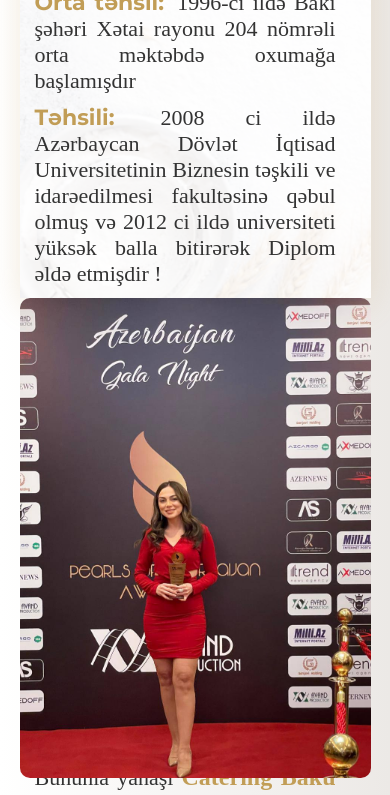
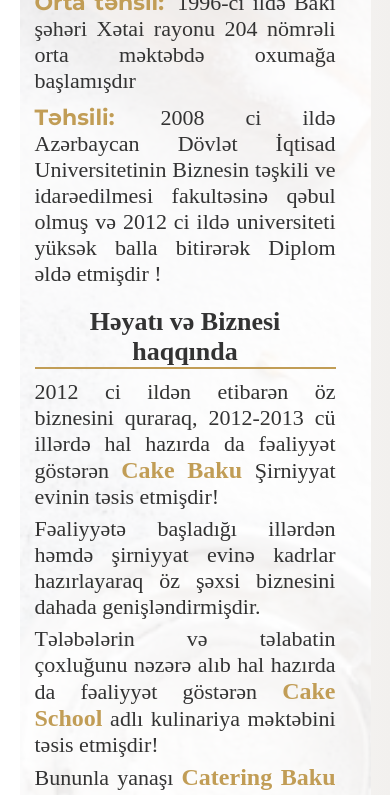
Before and after one commit to OE-org/emilya-cake-school, a React (Create React App) app: page / in a window 390 px wide. Shown: the part 1156-1951 px from the top of the page. Built offline with nearby package versions, Linux system fonts and the light colour scheme; a web font is replaced by a local one.

Commit message:
about info servizes desc fized

```diff
--- a/src/components/About.jsx
+++ b/src/components/About.jsx
@@ -62,10 +62,10 @@ const About = () => {
             slidesPerView={1}
             centeredSlides={true}
             loop={true}
-            autoplay={{
-              delay: 2500,
-              disableOnInteraction: false,
-            }}
+            // autoplay={{
+            //   delay: 2500,
+            //   disableOnInteraction: false,
+            // }}
             modules={[Autoplay]}
           >
             {aboutCarouselImgs.map((item) => {
--- a/src/styles/components/_about.scss
+++ b/src/styles/components/_about.scss
@@ -1,12 +1,12 @@
 .about {
   // background-color: #ffedc8;
-  padding-top: 50px;
+  background-color: rgba(255, 255, 255, 0.3);
+  padding: 50px 0;
   &__wrapper {
     display: flex;
     height: 600px;
     align-items: center;
-    box-shadow: 0 8px 32px 0 rgba(193, 157, 86, 0.2);
-    border-radius: 10px;
+    // box-shadow: 0 8px 32px 0 rgba(193, 157, 86, 0.2);
   }
   &__info {
     width: 60%;
@@ -82,8 +82,6 @@
   display: flex;
   justify-content: center;
   align-items: center;
-  border-radius: 10px;
-  overflow: hidden;
 }
 
 .swiper-slide img {
@@ -92,12 +90,14 @@
   height: 100%;
   object-fit: cover;
   object-position: top center;
+  overflow: hidden;
 }
 
 @media (max-width: 1024px) {
   .about {
     &__wrapper {
       flex-direction: column;
+      height: auto;
     }
     &__info {
       width: 100%;
@@ -107,4 +107,7 @@
       height: 80%;
     }
   }
+  .swiper-slide img {
+    height: 80vh;
+  }
 }
```
